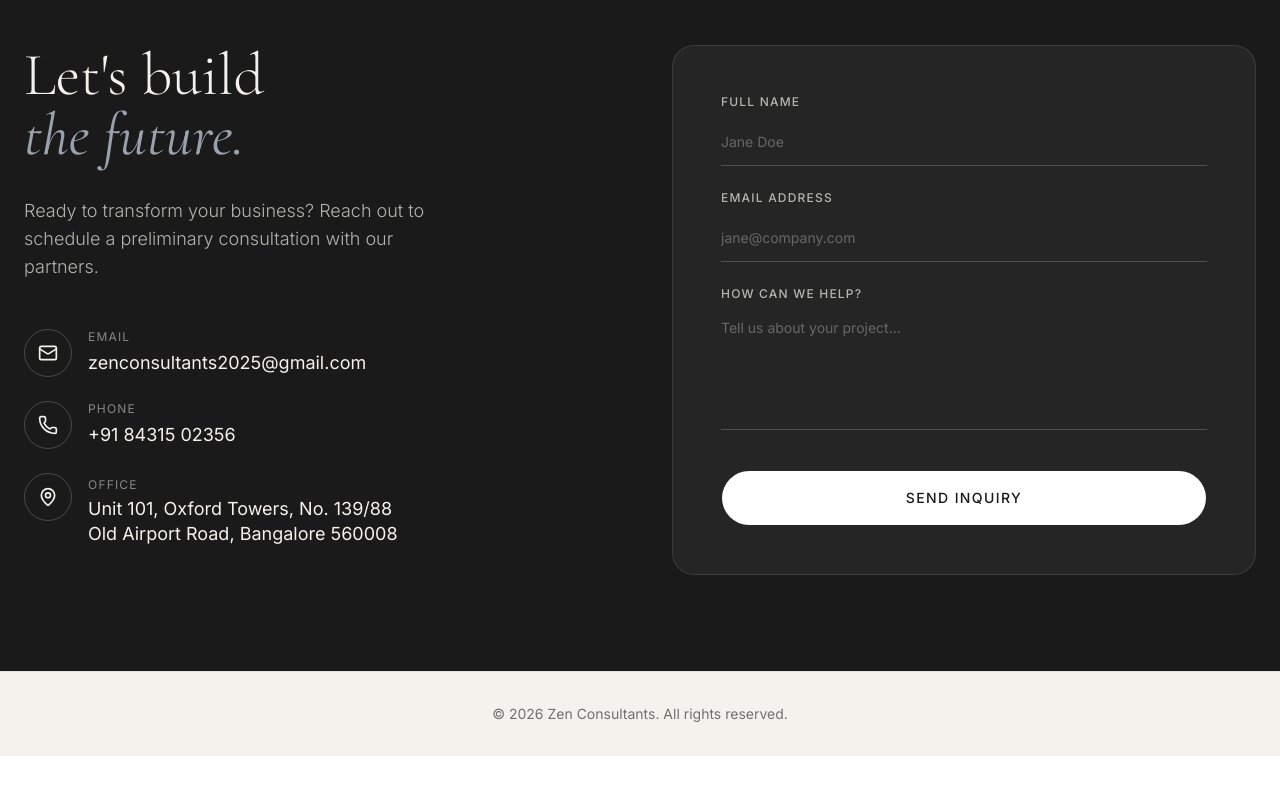
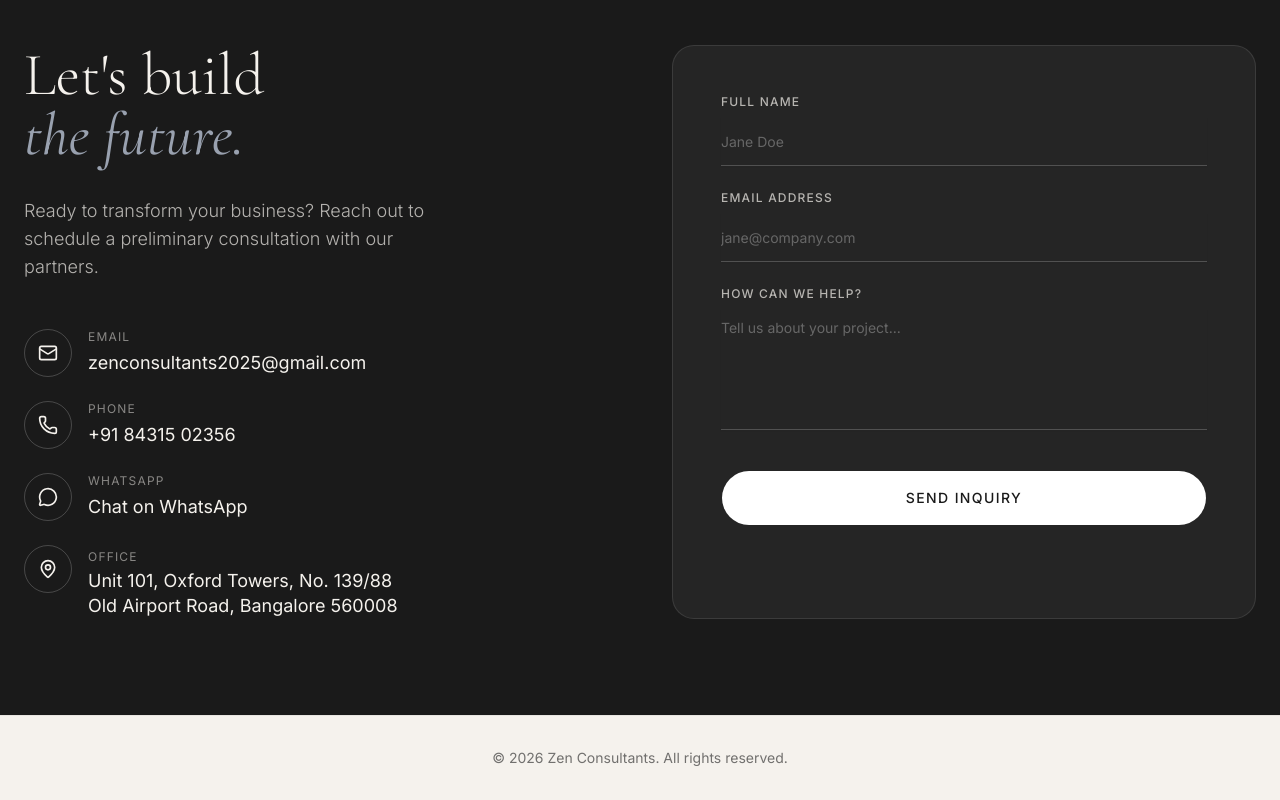
Before and after one commit to zenconsultants/Zen-Consultants-Portfolio, a React (Vite) app: page / in a window 1280 px wide. Shown: the part 3280-4080 px from the top of the page. Before the commit the page ends 4036 px from the top, so only its background shows below. Built offline with nearby package versions, Linux system fonts and the light colour scheme.

Commit message:
Add WhatsApp contact link

```diff
--- a/src/sections/ContactSection.tsx
+++ b/src/sections/ContactSection.tsx
@@ -1,5 +1,5 @@
 import { Dispatch, FormEvent, SetStateAction } from "react";
-import { Mail, MapPin, Phone } from "lucide-react";
+import { Mail, MapPin, MessageCircle, Phone } from "lucide-react";
 import { Button } from "@/components/ui/button";
 import { Input } from "@/components/ui/input";
 import { Label } from "@/components/ui/label";
@@ -24,6 +24,8 @@ type ContactSectionProps = {
 };
 
 function ContactDetails() {
+  const whatsappLink = "https://wa.me/918431502356";
+
   return (
     <div className="space-y-5 sm:space-y-6">
       <div className="flex items-center gap-3 sm:gap-4">
@@ -51,6 +53,22 @@ function ContactDetails() {
             className="text-base sm:text-lg hover:opacity-70 transition-opacity"
           >
             +91 84315 02356
+          </a>
+        </div>
+      </div>
+      <div className="flex items-center gap-3 sm:gap-4">
+        <div className="w-10 h-10 sm:w-12 sm:h-12 rounded-full border border-white/20 flex items-center justify-center shrink-0">
+          <MessageCircle className="w-5 h-5" />
+        </div>
+        <div>
+          <div className="text-xs uppercase tracking-widest opacity-50 mb-1">WhatsApp</div>
+          <a
+            href={whatsappLink}
+            target="_blank"
+            rel="noreferrer"
+            className="text-base sm:text-lg hover:opacity-70 transition-opacity"
+          >
+            Chat on WhatsApp
           </a>
         </div>
       </div>
```
Also changed, not shown: 6 other files (tests, documents, lock files or other folders).
